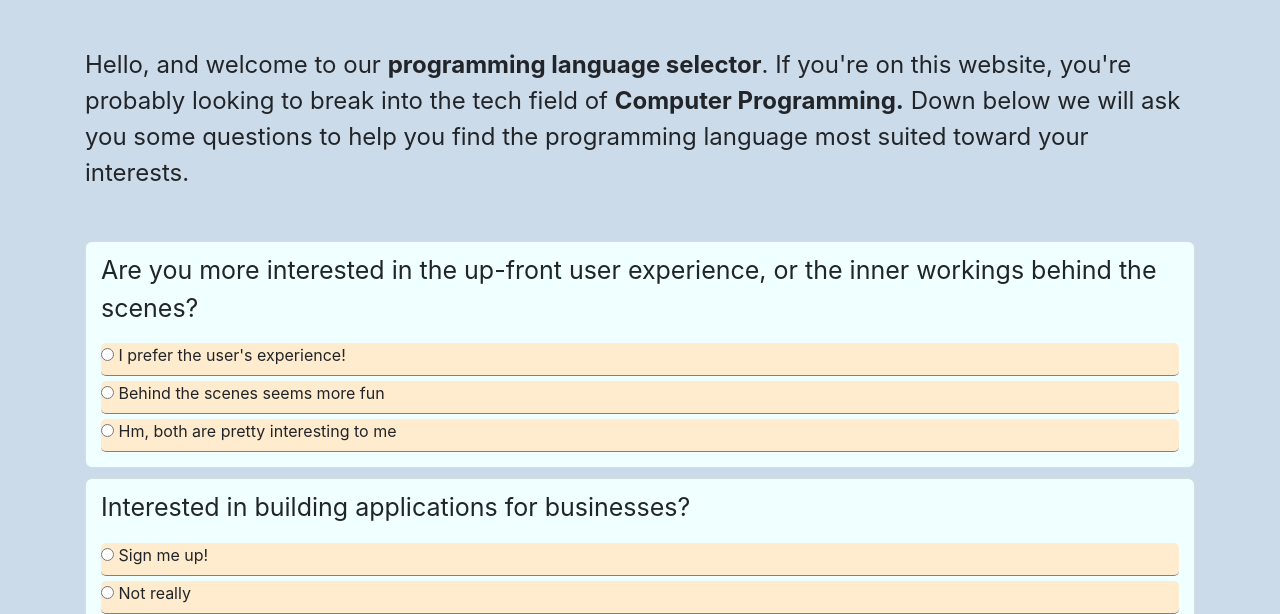
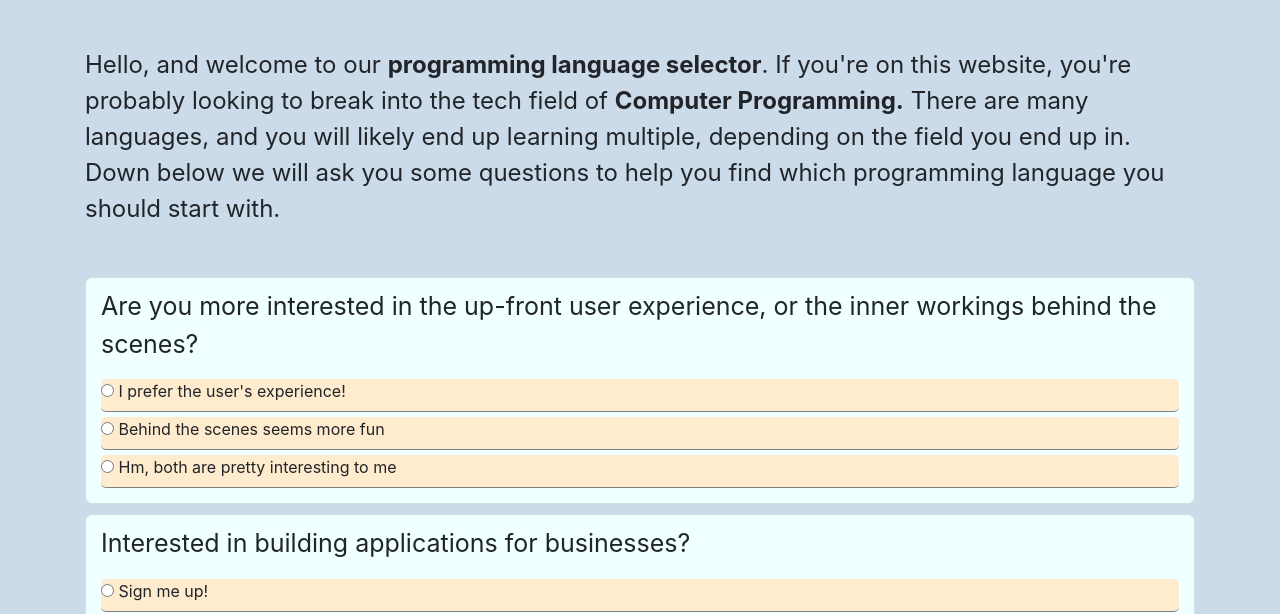
Before and after one commit to jarretjeter/programming-language-suggester, a plain HTML site: page index.html in a window 1280 px wide. Shown: the part 76-690 px from the top of the page. Drawn offline with Linux system fonts and the light colour scheme.

Commit message:
edit 'intro' text

```diff
--- a/index.html
+++ b/index.html
@@ -10,7 +10,7 @@
 <body>
   <div class="container">
     <h1>What Programming Language Is Right for You?</h1>
-    <p class="intro">Hello, and welcome to our <strong>programming language selector</strong>. If you're on this website, you're probably looking to break into the tech field of <strong>Computer Programming.</strong> Down below we will ask you some questions to help you find the programming language most suited toward your interests.</p>
+    <p class="intro">Hello, and welcome to our <strong>programming language selector</strong>. If you're on this website, you're probably looking to break into the tech field of <strong>Computer Programming.</strong> There are many languages, and you will likely end up learning multiple, depending on the field you end up in. Down below we will ask you some questions to help you find which programming language you should start with.</p>
 
     <div class="form-group">
       <form id="questions">
```
